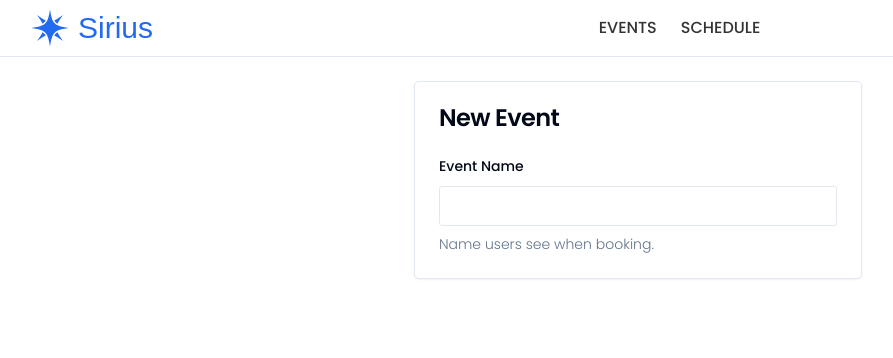
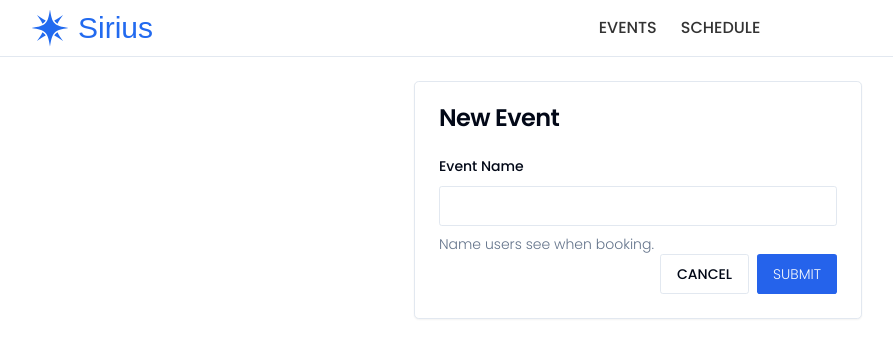
Before and after one commit to Nimira43/Sirius, a Next.js app: page /events/new in a window 1280 px wide. Shown: the top 358 px of the page, without its empty margins (2-895 px from the left). Built offline with nearby package versions, Linux system fonts and the light colour scheme; a web font is replaced by a local one.

Commit message:
Added Cancel and Submit buttons

```diff
--- a/src/components/forms/EventForm.tsx
+++ b/src/components/forms/EventForm.tsx
@@ -6,6 +6,8 @@ import { zodResolver } from '@hookform/resolvers/zod'
 import { eventFormSchema } from '@/schema/events'
 import { Form, FormControl, FormDescription, FormField, FormItem, FormLabel, FormMessage } from '../ui/form'
 import { Input } from '../ui/input'
+import { Button } from '../ui/button'
+import Link from 'next/link'
 
 export function EventForm() {
   const form = useForm<z.infer<typeof eventFormSchema>>({
@@ -39,6 +41,26 @@ export function EventForm() {
             </FormItem>
           )}
         />
+        <div className='flex gap-2 justify-end'>
+          <Button
+            type='button'
+            asChild
+            variant='outline'
+            className='uppercase'
+          >
+            <Link href='/events'>Cancel</Link>
+          </Button>
+          <Button
+            type='submit'
+            className='uppercase'
+          >
+            <Link
+              href='/events'
+            >
+              Submit
+            </Link>
+          </Button>
+        </div>
       </form>
     </Form>
   )
```
